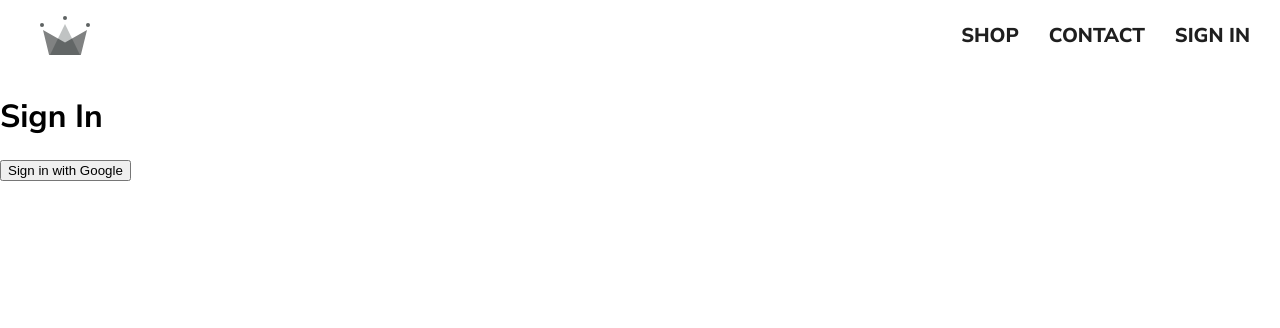
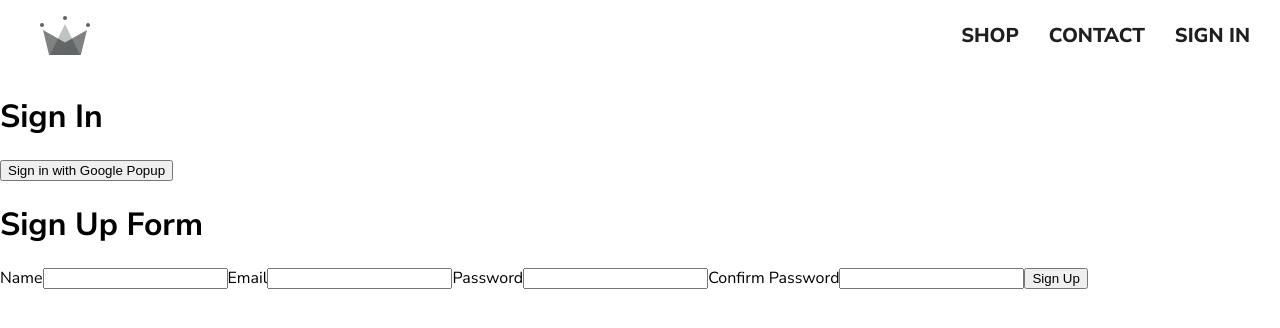
Before and after one commit to weekendatchewie/crown-shop, a React (Create React App) app: page /sign-in in a window 1280 px wide. Shown: the top 328 px of the page. Built offline with nearby package versions, Linux system fonts and the light colour scheme.

Commit message:
signup form

```diff
--- /dev/null
+++ b/src/components/signup-form/signup-form.component.jsx
@@ -0,0 +1,97 @@
+import React, {useState} from 'react';
+import {createAuthUserWithEmailAndPassword, createUserDocumentFromAuth} from "../../utils/firebase/firebase.utils";
+
+const defaultFormFields = {
+    displayName: '',
+    email: '',
+    password: '',
+    confirmPassword: ''
+}
+
+function SignupForm() {
+
+    const [formFields, setFormFields] = useState(defaultFormFields)
+
+    const { displayName, email, password, confirmPassword } = formFields
+
+    const resetForm = () => {
+        setFormFields(defaultFormFields)
+    }
+
+    const handleChange = event => {
+        const { name, value } = event.target
+
+        setFormFields({...formFields, [name]: value})
+    }
+
+    const handleSubmit = async event => {
+        event.preventDefault()
+
+        if(password !== confirmPassword) {
+            alert('Passwords do not match');
+            return;
+        }
+
+        try {
+            const { user } = await createAuthUserWithEmailAndPassword(email, password)
+
+            await  createUserDocumentFromAuth(user, { displayName })
+
+            resetForm()
+
+        } catch (error) {
+
+            if(error.code === 'auth/email-already-in-use') {
+                alert('Email already exists')
+            }
+
+            console.log(error)
+        }
+    }
+
+    return (
+        <div>
+            <h1>Sign Up Form</h1>
+
+            <form onSubmit={handleSubmit}>
+
+                <label>Name</label>
+                <input type="text"
+                       required
+                       onChange={handleChange}
+                       name='displayName'
+                       value={displayName}
+                />
+
+                <label>Email</label>
+                <input type="email"
+                       required
+                       onChange={handleChange}
+                       name='email'
+                       value={email}
+                />
+
+                <label>Password</label>
+                <input type="password"
+                       required
+                       onChange={handleChange}
+                       name='password'
+                       value={password}
+                />
+
+                <label>Confirm Password</label>
+                <input type="password"
+                       required
+                       onChange={handleChange}
+                       name='confirmPassword'
+                       value={confirmPassword}
+                />
+
+                <button type="submit">Sign Up</button>
+
+            </form>
+        </div>
+    );
+}
+
+export default SignupForm;
--- a/src/routes/navigation/navigation.styles.scss
+++ b/src/routes/navigation/navigation.styles.scss
@@ -34,11 +34,12 @@
       cursor: pointer;
       font-size: 20px;
       font-weight: 800;
-      transition: filter .4s;
+      transition: filter .2s;
       color: $soft-black;
 
       &:hover {
-        filter: drop-shadow(2px 2.5px 0.3px $blue-light);
+        //filter: drop-shadow(2px 2.5px 0.3px $blue-light);
+        filter: drop-shadow(1.5px 2px 0.4px #a9bafc);
       }
     }
   }
--- a/src/routes/signin/signin.component.jsx
+++ b/src/routes/signin/signin.component.jsx
@@ -1,17 +1,41 @@
-import {createUserDocumentFromAuth, signInWithGooglePopup} from "../../utils/firebase/firebase.utils";
+import {useEffect} from "react";
+
+import {getRedirectResult} from "firebase/auth";
+
+import {
+    auth,
+    createUserDocumentFromAuth,
+    signInWithGooglePopup,
+    signInWithGoogleRedirect
+} from "../../utils/firebase/firebase.utils";
+import SignupForm from "../../components/signup-form/signup-form.component";
 
 
 function SignIn() {
 
-    const logGoogleUser = async() => {
-        const { user } = await signInWithGooglePopup();
+    // useEffect(() => async () => {
+    //     const response = await getRedirectResult(auth)
+    //     console.log(response)
+    //
+    //     if(response) {
+    //         const userDocRef = await createUserDocumentFromAuth(response.user)
+    //     }
+    //
+    // }, [])
+
+    const logGoogleUser = async () => {
+        const {user} = await signInWithGooglePopup();
         const userDocRef = await createUserDocumentFromAuth(user)
     }
 
     return (
         <div>
             <h1>Sign In</h1>
-            <button onClick={logGoogleUser}>Sign in with Google</button>
+            <button onClick={logGoogleUser}>Sign in with Google Popup</button>
+            {/*<button onClick={signInWithGoogleRedirect}>Sign in with Google Redirect</button>*/}
+
+            <SignupForm />
+
         </div>
     );
 }
--- a/src/utils/firebase/firebase.utils.js
+++ b/src/utils/firebase/firebase.utils.js
@@ -1,5 +1,13 @@
 import {initializeApp} from "firebase/app";
-import {getAuth, signInWithRedirect, signInWithPopup, GoogleAuthProvider} from 'firebase/auth';
+
+import {
+    getAuth,
+    signInWithRedirect,
+    signInWithPopup,
+    GoogleAuthProvider,
+    createUserWithEmailAndPassword
+} from 'firebase/auth';
+
 import {getFirestore, doc, getDoc, setDoc} from 'firebase/firestore';
 
 
@@ -15,39 +23,51 @@
 // Initialize Firebase
 const firebaseApp = initializeApp(firebaseConfig);
 
-const provider = new GoogleAuthProvider();
+const googleProvider = new GoogleAuthProvider();
 
-provider.setCustomParameters({
+googleProvider.setCustomParameters({
     prompt: "select_account",
 })
 
 // Authentication
 export const auth = getAuth();
-export const signInWithGooglePopup = () => signInWithPopup(auth, provider)
+export const signInWithGooglePopup = () => signInWithPopup(auth, googleProvider)
+export const signInWithGoogleRedirect = () => signInWithRedirect(auth, googleProvider)
 
 // DB
 export const db = getFirestore()
 
-export const createUserDocumentFromAuth = async (userAuth) => {
-    const userDocRef = doc(db, 'users', userAuth.uid)
+export const createUserDocumentFromAuth = async (userAuth, additionalInformation = {}) => {
 
-    const userSnapshot = await getDoc(userDocRef)
+    if (!userAuth) return;
+
+    const userDocRef = doc(db, 'users', userAuth.uid);
+
+    const userSnapshot = await getDoc(userDocRef);
 
     // "!" equivalent of "not"
     if (!userSnapshot.exists()) {
         const {displayName, email} = userAuth;
-        const createdAt = new Date()
+        const createdAt = new Date();
 
         try {
             await setDoc(userDocRef, {
                 displayName,
                 email,
-                createdAt
-            })
+                createdAt,
+                ...additionalInformation
+            });
         } catch (error) {
             console.log("error creation user", error.message);
         }
     }
 
     return userDocRef;
+};
+
+
+export const createAuthUserWithEmailAndPassword = async (email, password) => {
+    if (!email || !password) return;
+
+    return await createUserWithEmailAndPassword(auth, email, password);
 }
```
